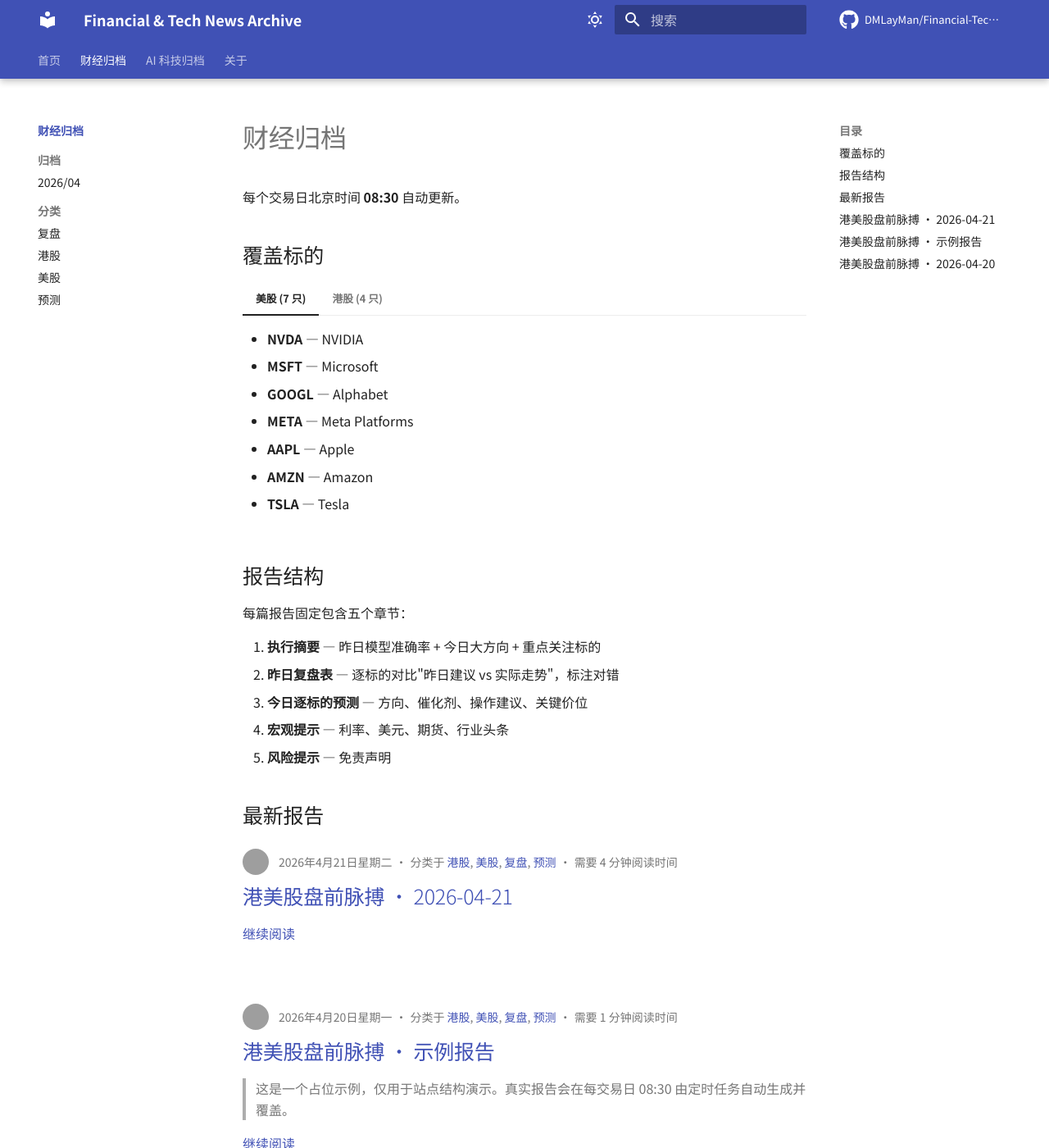
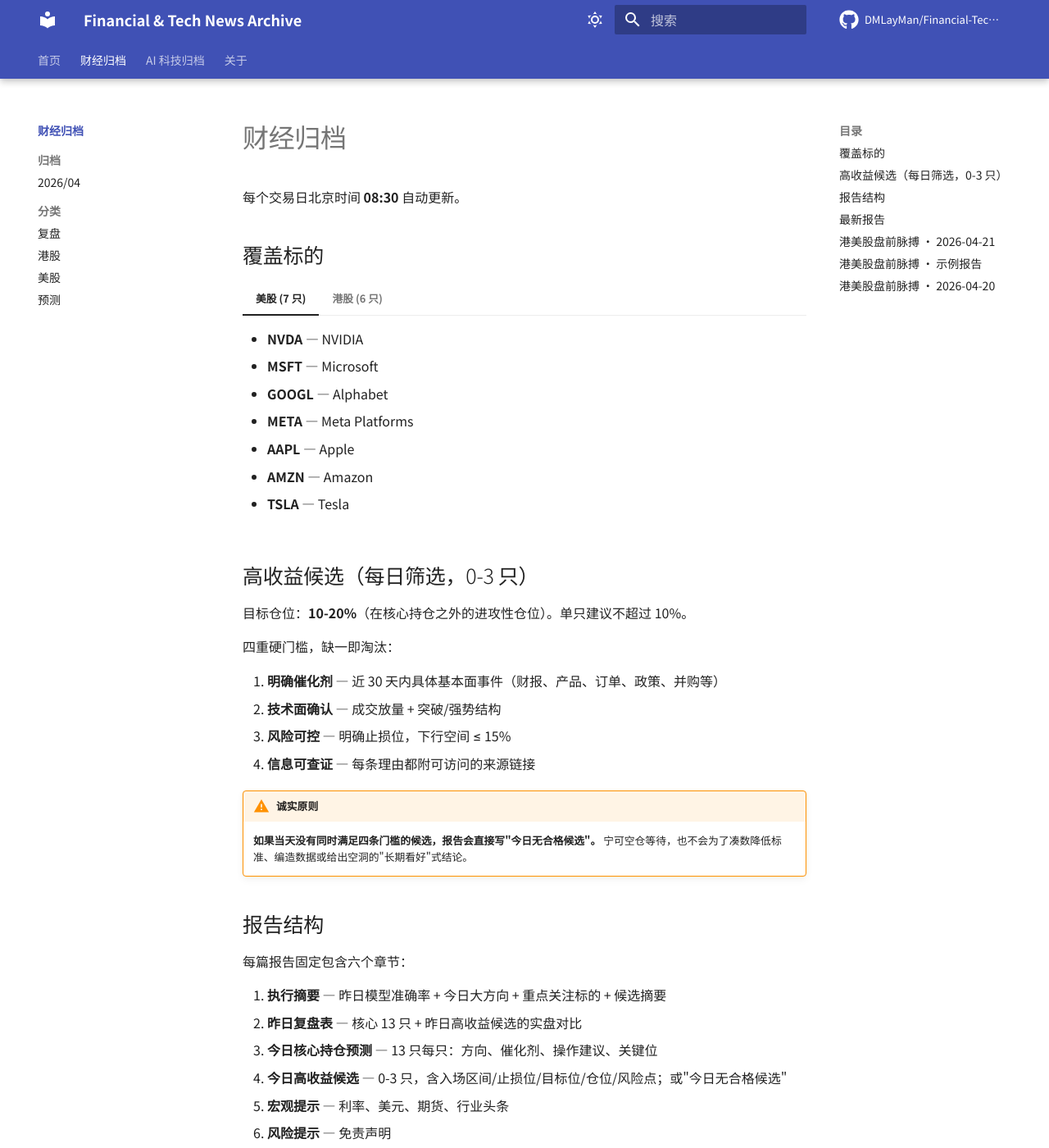
Before and after one commit to DMLayMan/Financial-TechNews, an MkDocs documentation site: the page built from docs/finance/index.md, in a window 1280 px wide and 1400 px high. Shown: the whole window at 82% size. Built offline with MkDocs 1.6.1 and Material for MkDocs 9.7.7, drawn with Linux system fonts in a browser that asks for light colours; comment, search, counter and statistics services are not loaded; grey boxes are pictures that could not be loaded.

Commit message:
Expand HK coverage + add high-growth candidate bucket
- Add 1211.HK (BYD) and 02513.HK (Zhipu AI) to core holdings
  (HK core stocks: 4 -> 6; total core: 11 -> 13)
- Introduce daily high-growth candidate section (0-3 picks,
  target 10-20% portfolio weight) with four mandatory gates:
  catalyst, technical confirmation, stop-loss, verifiable source
- Explicit "honest null" rule: write "今日无合格候选" when no
  pick clears all gates; no filler

Co-Authored-By: Claude Opus 4.7 <noreply@anthropic.com>

```diff
--- a/docs/finance/index.md
+++ b/docs/finance/index.md
@@ -19,22 +19,40 @@ description: 每个交易日盘前复盘与预测 — 港美股核心标的
     - **AMZN** — Amazon
     - **TSLA** — Tesla
 
-=== "港股 (4 只)"
+=== "港股 (6 只)"
 
     - **0700.HK** — 腾讯控股
     - **9988.HK** — 阿里巴巴
     - **3690.HK** — 美团
     - **1810.HK** — 小米集团
+    - **1211.HK** — 比亚迪股份
+    - **02513.HK** — 智谱 AI
+
+## 高收益候选（每日筛选，0-3 只）
+
+目标仓位：**10-20%**（在核心持仓之外的进攻性仓位）。单只建议不超过 10%。
+
+四重硬门槛，缺一即淘汰：
+
+1. **明确催化剂** — 近 30 天内具体基本面事件（财报、产品、订单、政策、并购等）
+2. **技术面确认** — 成交放量 + 突破/强势结构
+3. **风险可控** — 明确止损位，下行空间 ≤ 15%
+4. **信息可查证** — 每条理由都附可访问的来源链接
+
+!!! warning "诚实原则"
+
+    **如果当天没有同时满足四条门槛的候选，报告会直接写"今日无合格候选"。** 宁可空仓等待，也不会为了凑数降低标准、编造数据或给出空洞的"长期看好"式结论。
 
 ## 报告结构
 
-每篇报告固定包含五个章节：
+每篇报告固定包含六个章节：
 
-1. **执行摘要** — 昨日模型准确率 + 今日大方向 + 重点关注标的
-2. **昨日复盘表** — 逐标的对比"昨日建议 vs 实际走势"，标注对错
-3. **今日逐标的预测** — 方向、催化剂、操作建议、关键价位
-4. **宏观提示** — 利率、美元、期货、行业头条
-5. **风险提示** — 免责声明
+1. **执行摘要** — 昨日模型准确率 + 今日大方向 + 重点关注标的 + 候选摘要
+2. **昨日复盘表** — 核心 13 只 + 昨日高收益候选的实盘对比
+3. **今日核心持仓预测** — 13 只每只：方向、催化剂、操作建议、关键位
+4. **今日高收益候选** — 0-3 只，含入场区间/止损位/目标位/仓位/风险点；或"今日无合格候选"
+5. **宏观提示** — 利率、美元、期货、行业头条
+6. **风险提示** — 免责声明
 
 ## 最新报告
 
```
Also changed, not shown: README.md (+1 -1 lines), docs/index.md (+5 -4 lines).
